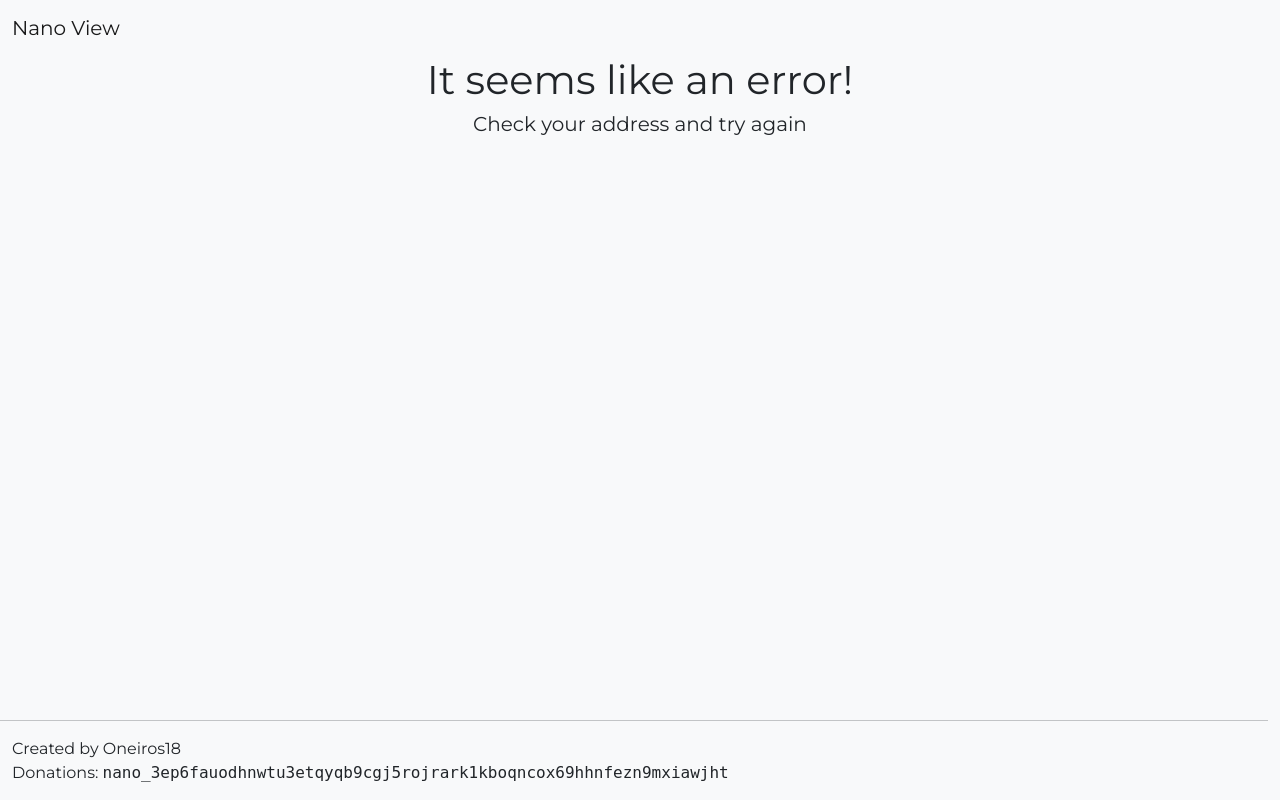
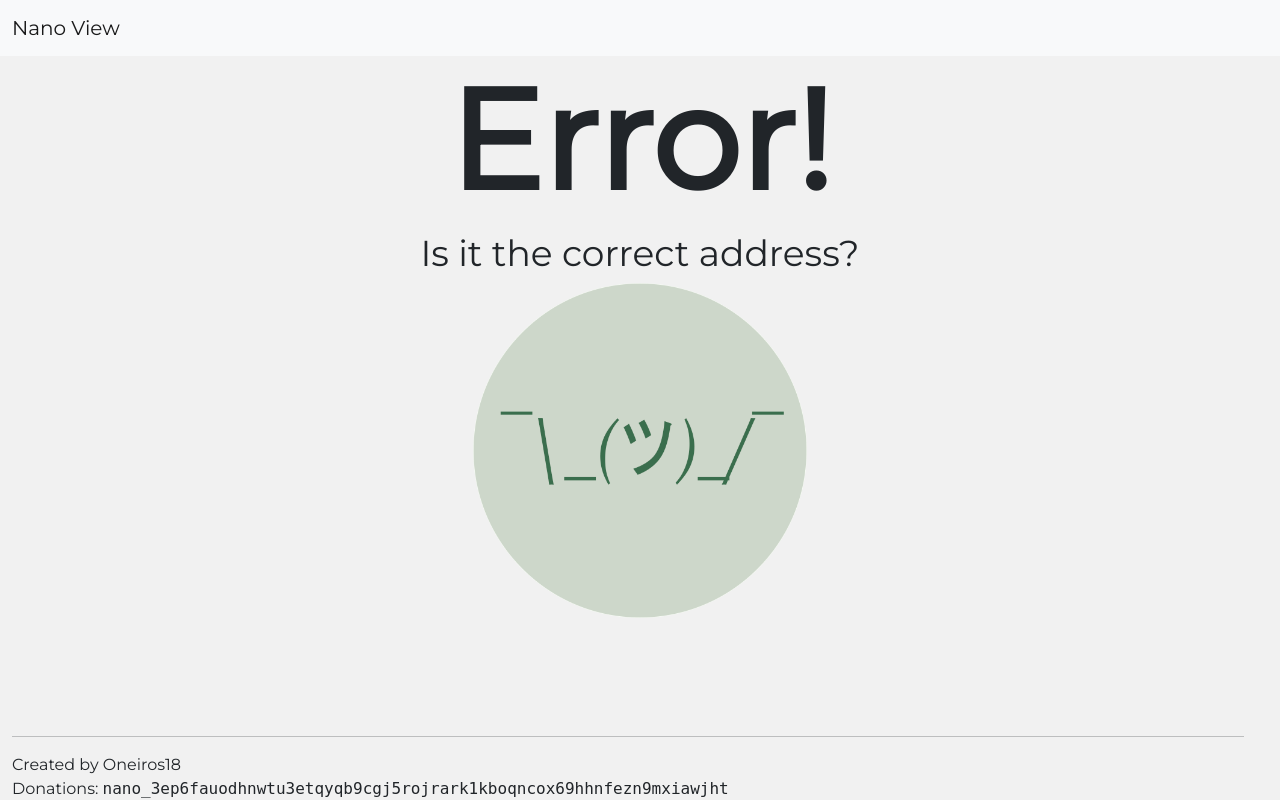
Before and after one commit to Milziade/nano_dash, a Flask app: page /results/1 in a window 1280 px wide. Run offline with Flask 2, Linux system fonts and the light colour scheme; data that the repository does not hold is empty; some libraries are stand-ins or nearby versions.

Commit message:
Error page, new colors, new css

```diff
--- a/app.py
+++ b/app.py
@@ -71,13 +71,5 @@ def pie():
     return render_template('pie_chart.html', title='Bitcoin Monthly Price in USD', max=17000, set=zip(values, labels, colors))
 
 
-@app.route('/r/<address>')
-def r(address):
-    history = get_json(address)
-    df, columns = get_df(history)
-    accounts, amount = pie_chart(df)
-    return render_template('risultati.html', accounts=accounts, amount=amount)
-
-
 if __name__ == "__main__":
     app.run(debug=True)
--- a/colors.py
+++ b/colors.py
@@ -37,4 +37,16 @@ colors = [
     '#b7e4c7',
     '#40916c',
     '#b5e48c',
+    "#F7464A",
+    "#46BFBD",
+    "#FDB45C",
+    "#FEDCBA",
+    "#ABCDEF",
+    "#DDDDDD",
+    "#ABCABC",
+    "#4169E1",
+    "#C71585",
+    "#FF4500",
+    "#FEDCBA",
+    "#46BFBD"
 ]
--- /dev/null
+++ b/static/error.css
@@ -0,0 +1,114 @@
+body {
+    background-color: #f1f1f1;
+    font-family: Montserrat, sans-serif;
+    margin: 0;
+    padding: 0;
+}
+#error {
+    text-align:center;
+}
+h1 {
+    font-size: 140px;
+    font-weight: 600;
+}
+h5 {
+    font-size: 36px;
+}
+
+footer {
+    position: absolute;
+    left: 0;
+    bottom: 0;
+    height: 80px;
+    width: 100%;
+    overflow: hidden;
+    background-color: #f1f1f1;
+}
+
+/* Extra small devices (phones, 600px and down) */
+@media only screen and (max-width: 600px) {
+    h1 {
+        font-size: 80px;
+        font-weight: 600;
+    }
+
+    h5 {
+       font-size: 25px;
+        }
+
+    .img-cont {
+        max-width: 60%;
+        height: auto;
+        margin: 0px auto;
+        position: relative;
+        top: 50px;
+        z-index: -1;
+    }
+
+    .img-cont img {
+        width: 100%;
+    }
+}
+/* Small devices (portrait tablets and large phones, 600px and up) */
+@media only screen and (min-width: 600px) {
+    .img-cont {
+        max-width: 60%;
+        height: auto;
+        margin: 0px auto;
+        position: relative;
+        top: 50px;
+        z-index: -1;
+    }
+
+    .img-cont img {
+        width: 100%;
+    }
+}
+
+/* Medium devices (landscape tablets, 768px and up) */
+@media only screen and (min-width: 768px) {
+    .img-cont {
+        max-width: 60%;
+        height: auto;
+        margin: 0px auto;
+        position: relative;
+        top: 50px;
+        z-index: -1;
+    }
+
+    .img-cont img {
+        width: 100%;
+    }
+}
+
+/* Large devices (laptops/desktops, 992px and up) */
+@media only screen and (min-width: 992px) {
+    .img-cont {
+        max-width: 60%;
+        height: auto;
+        margin: 0px auto;
+        position: relative;
+        top: 50px;
+        z-index: -1;
+    }
+
+    .img-cont img {
+        width: 100%;
+    }
+}
+
+/* Extra large devices (large laptops and desktops, 1200px and up) */
+@media only screen and (min-width: 1200px) {
+    .img-cont {
+        max-width: 30%;
+        height: auto;
+        margin: -50px auto;
+        position: relative;
+        top: 50px;
+        z-index: -1;
+    }
+
+    .img-cont img {
+        width: 100%;
+    }
+}
--- a/static/home.css
+++ b/static/home.css
@@ -18,4 +18,5 @@ footer {
     height: 80px;
     width: 100%;
     overflow: hidden;
+    background-color: #f8f9fa;
 }
--- a/templates/base.html
+++ b/templates/base.html
@@ -25,8 +25,8 @@
 {% endblock %}
 
 <footer class="row mr-0 align-items-center">
-    <hr>
     <div class="py2 px-4">
+        <hr>
         <p class="mb-0">Created by Oneiros18</p>
         <p>Donations: <tt>nano_3ep6fauodhnwtu3etqyqb9cgj5rojrark1kboqncox69hhnfezn9mxiawjht</tt></p>
     </div>
--- a/templates/error.html
+++ b/templates/error.html
@@ -1,13 +1,19 @@
 {% extends "base.html" %}
 
 {% block head %}
-<link href="/static/home.css" rel="stylesheet" type="text/css">
-
+<link href="/static/error.css" rel="stylesheet" type="text/css">
 {% endblock %}
 
 {% block content %}
-<div class="container">
-    <h1>It seems like an error!</h1>
-    <h5>Check your address and try again</h5>
-</div>
+<body>
+    <div class="container" id="error">
+        <div class="row">
+            <h1>Error!</h1>
+            <h5>Is it the correct address?</h5>
+        </div>
+        <div class="img-cont">
+            <img src="/static/img/error_symbol.png" alt="error">
+        </div>
+    </div>
+</body>
 {% endblock %}
```
Also changed, not shown: static/results.css (+8 -6 lines), templates/results.html (+17 -7 lines), static/img/error_symbol.png (added).
